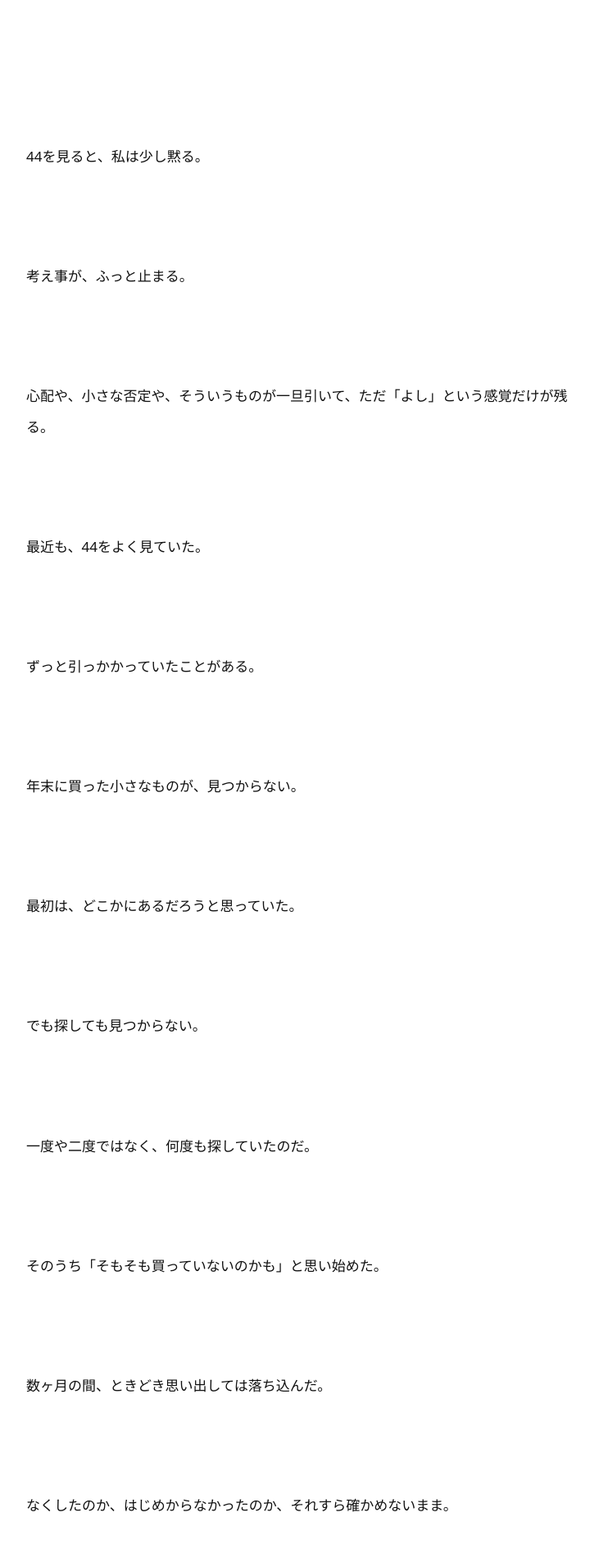
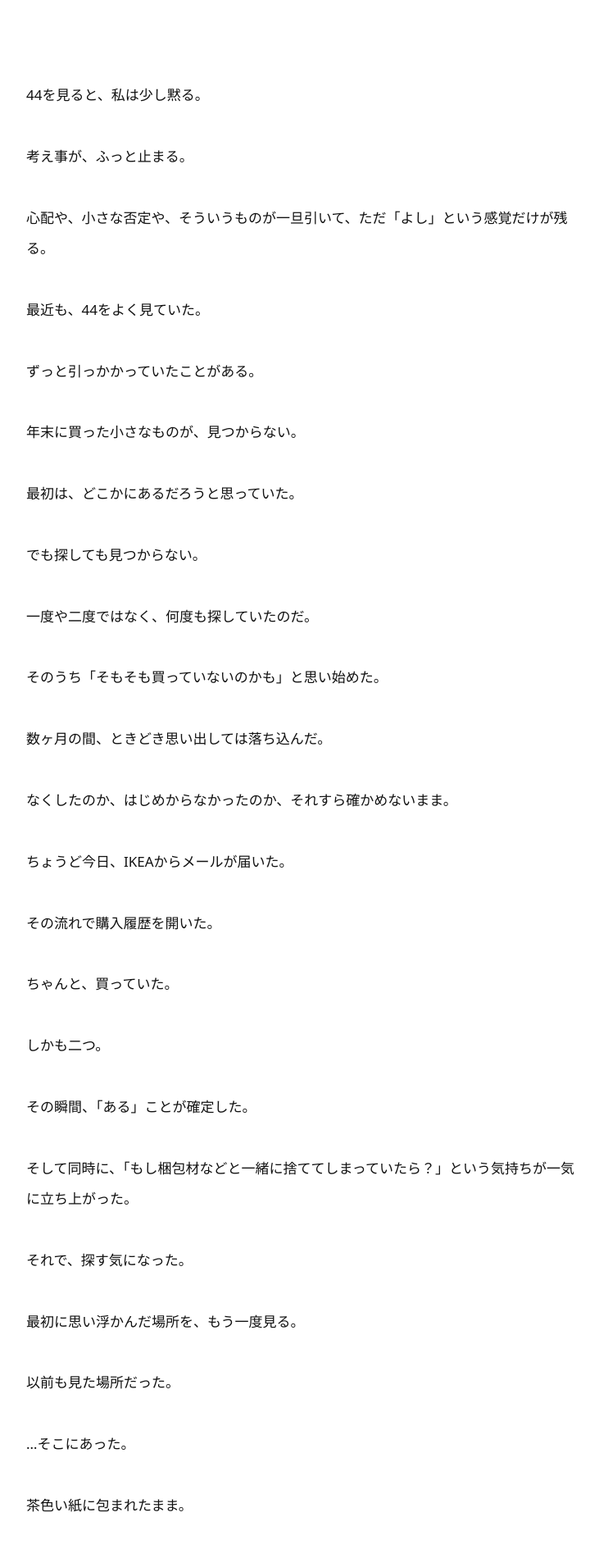
Before and after one commit to ohlucinda/ohlucinda-mobile, a Jekyll site: the page built from _posts/2026-05-01-赤いもの.md, in a window 1280 px wide. Shown: the top 1900 px of the page at 82% size, without its empty margins (268-999 px from the left). Built offline with Jekyll 4.4.1, drawn with Linux system fonts in a browser that asks for light colours.

Commit message:
Update style.css

```diff
--- a/assets/style.css
+++ b/assets/style.css
@@ -5,13 +5,12 @@ body {
 
   color: #111;
   font-size: 17px;
-
   font-family: system-ui, sans-serif;
 }
 
-.writes-content {
+.writes-content p {
   line-height: 2.2;
-  white-space: pre-wrap;
+  margin-bottom: 2.2em;
 }
 
 a {
```
